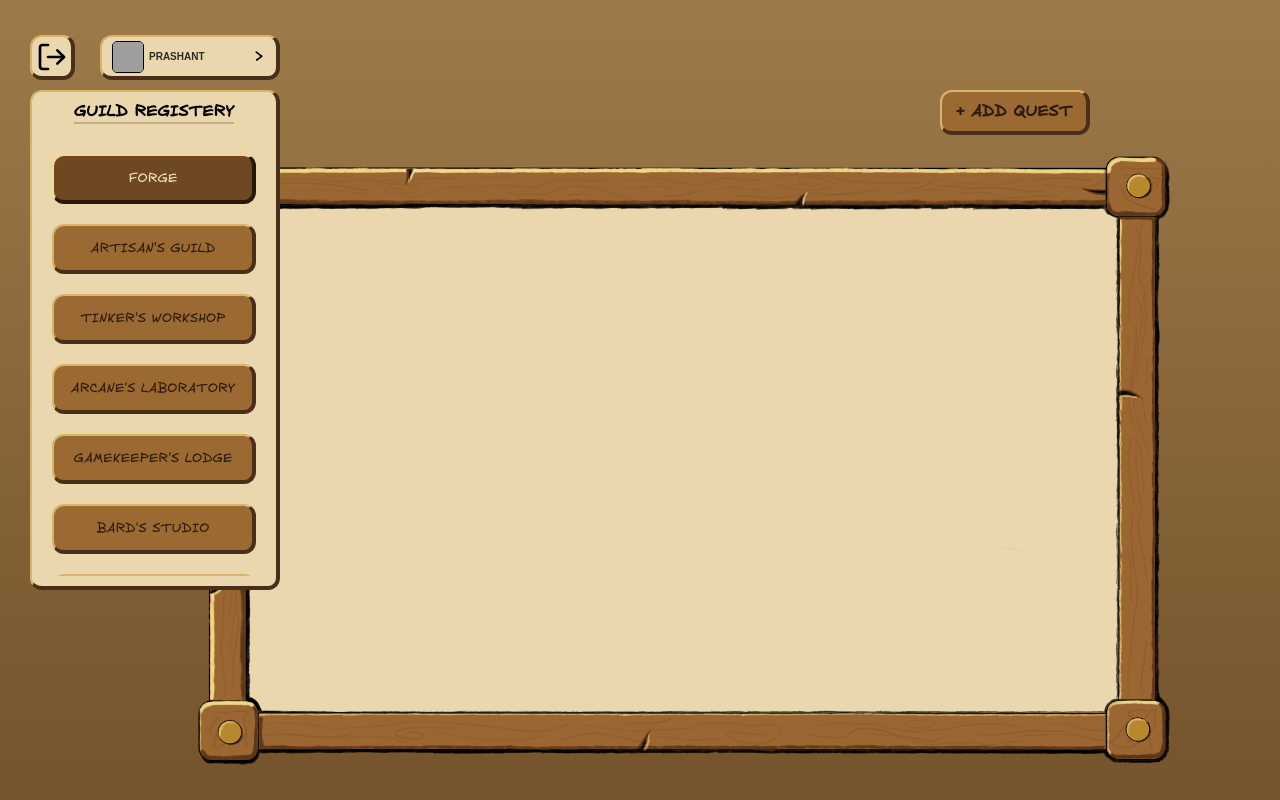
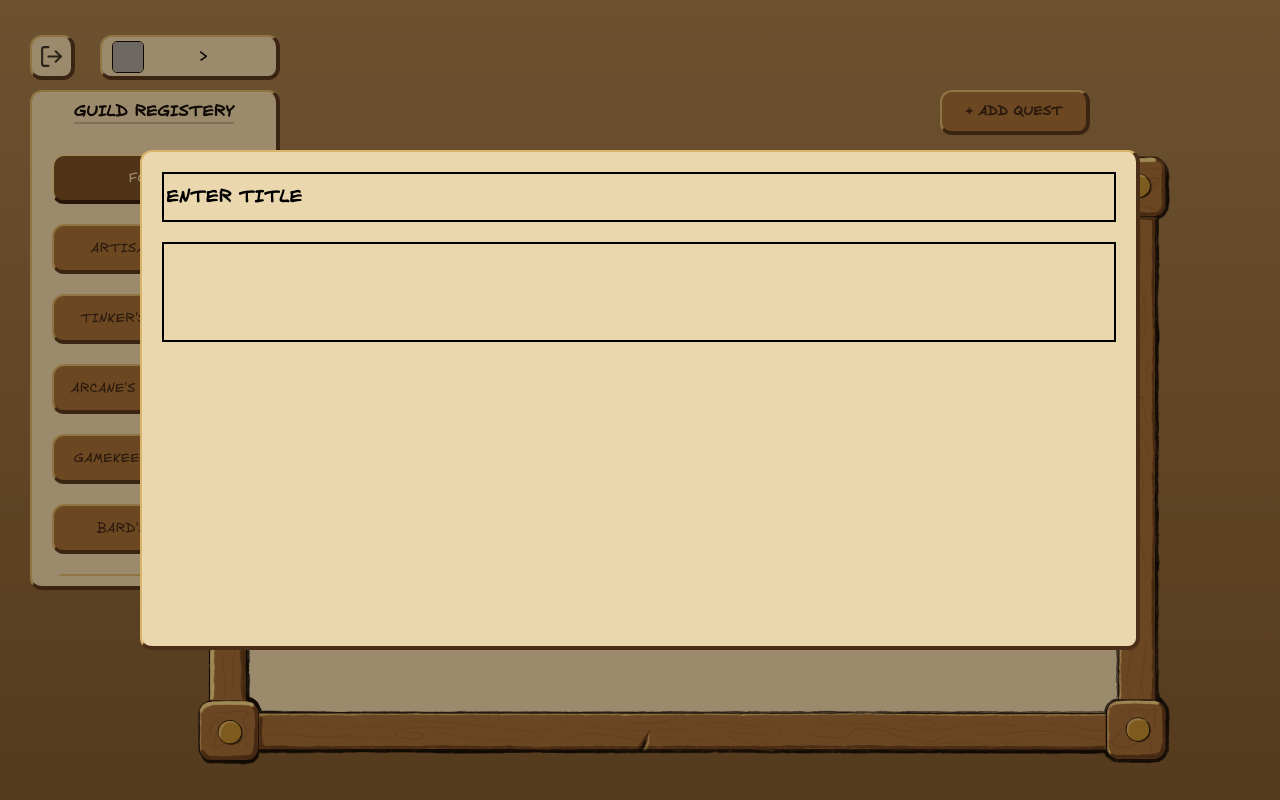
Before and after one commit to ECXNAIRE/GUILDHALL, a Flask app: page /main in a window 1280 px wide. Run offline with Flask 3, Linux system fonts and the light colour scheme; a user stored in the database is signed in; grey boxes are pictures that could not be loaded.

Commit message:
trying to add quest input popup

```diff
--- a/templates/mainPage.html
+++ b/templates/mainPage.html
@@ -153,7 +153,7 @@
         }
 
         #guildList::-webkit-scrollbar {
-            width: 8px;
+            width: 6px;
         }
 
         #guildList::-webkit-scrollbar-track {
@@ -176,24 +176,7 @@
             right: 190px;
             height: 45px;
             width: 150px;
-            border-top: 2px solid #D8B46A;
-            border-left: 2px solid #D8B46A;
-            border-right: 4px solid #4B2E18;
-            border-bottom: 4px solid #4B2E18;
-            border-radius: 12px;
-            z-index: 100;
-            display: flex;
-            background: #9B6A32;
-            align-items: center;
-            justify-content: center;
-            font-weight: 600;
-            cursor: pointer;
-            transition: all 0.1s ease;
-            color: #2F1B0F
-        }
-
-        #addQuestButtonArea:hover {
-            transform: scale(1.02);
+            z-index: 30;
         }
 
         #pfp {
@@ -252,16 +235,92 @@
         }
 
         #logoutArea img {
-            width: 32px;
-            height: 32px;
+            width: 25px;
+            height: 25px;
+            opacity: 0.8;
         }
+
+        #addQuest {
+            width: 100%;
+            height: 100%;
+            border-top: 2px solid #D8B46A;
+            border-left: 2px solid #D8B46A;
+            border-right: 4px solid #4B2E18;
+            border-bottom: 4px solid #4B2E18;
+            border-radius: 12px;
+            display: flex;
+            background: #9B6A32;
+            align-items: center;
+            justify-content: center;
+            font-weight: 600;
+            cursor: pointer;
+            transition: all 0.1s ease;
+            color: #2F1B0F
+        }
+
+        #addQuest:hover {
+            transform: scale(1.02);
+        }
+
+        #questPopup {
+            position: absolute;
+            left: 50%;
+            top: 50%;
+            transform: translate(-50%, -50%);
+            width: 1000px;
+            height: 500px;
+            background: white;
+            border-top: 2px solid #D8B46A;
+            border-left: 2px solid #D8B46A;
+            border-right: 4px solid #4B2E18;
+            border-bottom: 4px solid #4B2E18;
+            border-radius: 12px;
+            z-index: 40;
+            background: #EAD7AE;
+            padding:20px;
+            display: flex;
+            flex-direction: column;
+            gap: 20px
+        }
+
+        #overlay {
+            z-index: 35;
+            position: absolute;
+            width: 100%;
+            height: 100%;
+            background:#26170c;
+            opacity: 0.4;
+        }
+
+        #description {
+            width: 100%;
+            height: 100px;
+            border: 2px solid black
+        }
+
+        #title {
+            width: 100%;
+            height: 50px;
+            border: 2px solid black;
+        }
+
+        #titleTextArea {
+            width: 100%;
+            height: 100%;
+            background: transparent;
+            border: none;
+            font-size: 18px;
+            font-weight: 900;
+            text-align: ;
+        }
+
     </style>
 </head>
 
 <body>
 
     <div id="addQuestButtonArea">
-        + ADD QUEST
+        <button id="addQuest">+ ADD QUEST</button>
     </div>
     <div id="logoutArea">
         <img src="../static/images/log-out.svg">
@@ -302,12 +361,21 @@
         <canvas id="worldCanvas"></canvas>
     </div>
 
+    <div id="overlay"></div>
+
+    <div id="questPopup">
+        <div id="title"><input type="text" id="titleTextArea" value="ENTER TITLE"></textarea></div>
+        <div id="description"></div>
+        <div id="tags"></div>
+        <div id="difficultyLevel"></div>
+    </div>
 
     <script type="module" src="../static//js/main.js"></script>
     <script>
         const user = JSON.parse('{{ user | tojson | safe }}');
         document.getElementById("profilepic").src = user.avatar;
         document.getElementById("userID").textContent = user.user_id
+        document.getElementById("alias").textContent = user.user_name
     </script>
 </body>
 
```
Also changed, not shown: database/initDB.py (+6 -4 lines), database/database.db, static/js/quest/addQuest.js (added).
